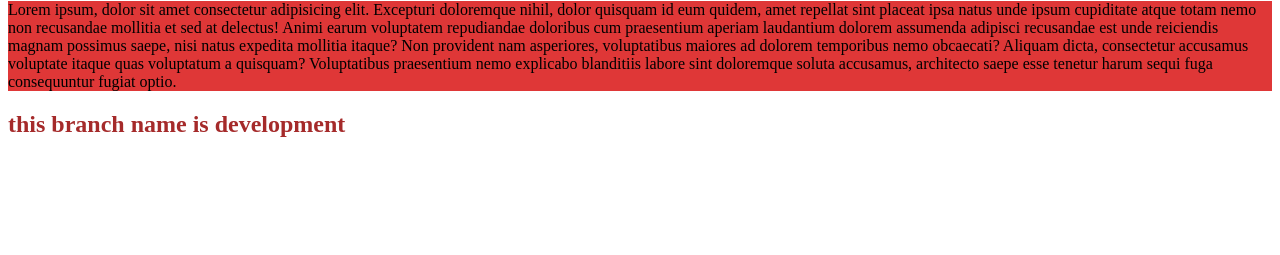
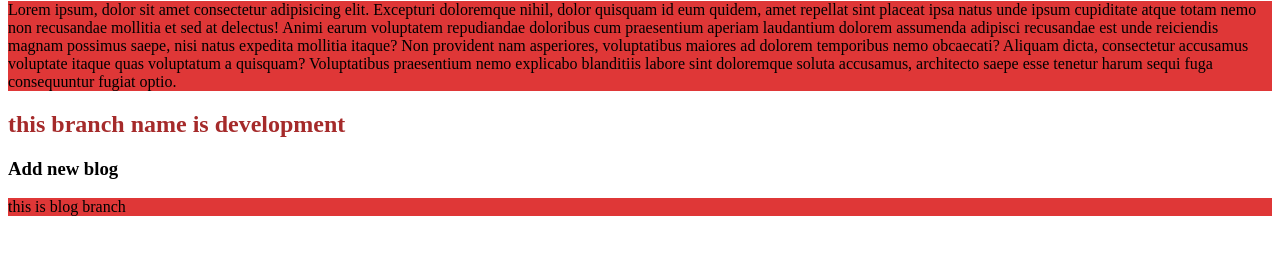
Before and after one commit to rakibtweets/my-third-repo, a plain HTML site: page index.html in a window 1280 px wide. Shown: the part 79-334 px from the top of the page. Drawn offline with Linux system fonts and the light colour scheme.

Commit message:
h3 and p tag added in add branch

```diff
--- a/index.html
+++ b/index.html
@@ -14,6 +14,7 @@
     <P>Lorem ipsum, dolor sit amet consectetur adipisicing elit. Excepturi doloremque nihil, dolor quisquam id eum quidem, amet repellat sint placeat ipsa natus unde ipsum cupiditate atque totam nemo non recusandae mollitia et sed at delectus! Animi earum voluptatem repudiandae doloribus cum praesentium aperiam laudantium dolorem assumenda adipisci recusandae est unde reiciendis magnam possimus saepe, nisi natus expedita mollitia itaque? Non provident nam asperiores, voluptatibus maiores ad dolorem temporibus nemo obcaecati? Aliquam dicta, consectetur accusamus voluptate itaque quas voluptatum a quisquam? Voluptatibus praesentium nemo explicabo blanditiis labore sint doloremque soluta accusamus, architecto saepe esse tenetur harum sequi fuga consequuntur fugiat optio.</P>
 
     <h2 style="color:brown;">this branch name is development</h2>
-
+    <h3>Add new blog</h3>
+    <p>this is blog branch</p>
 </body>
 </html>
```
